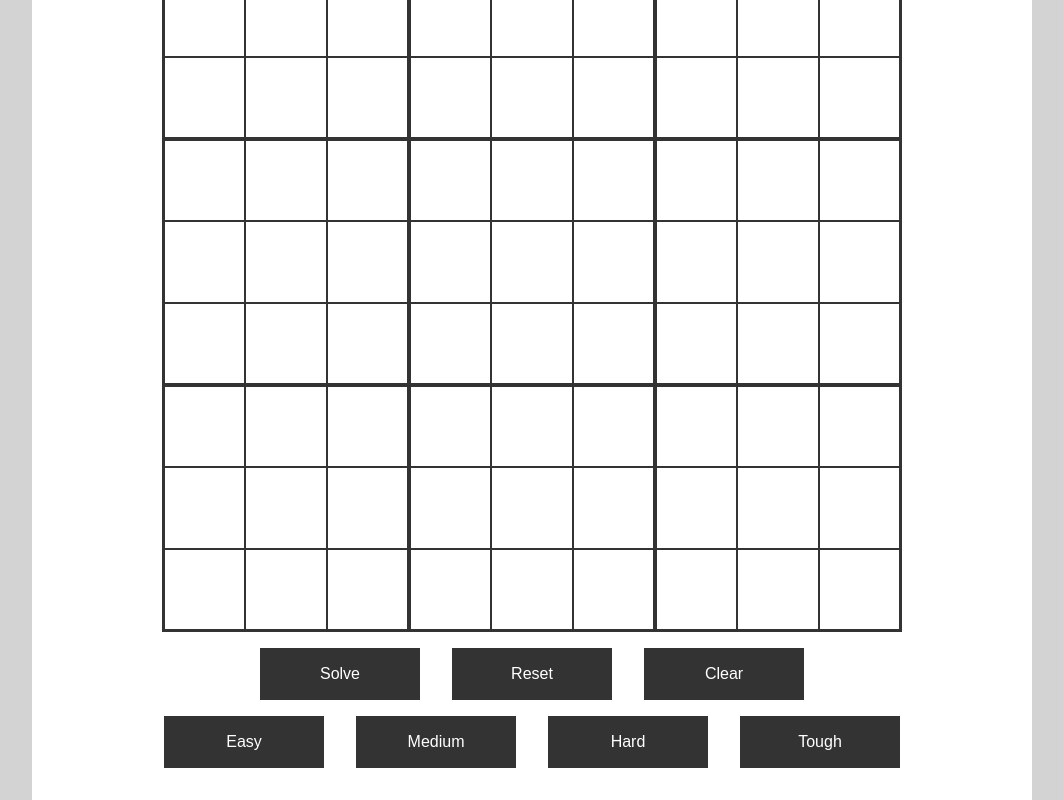
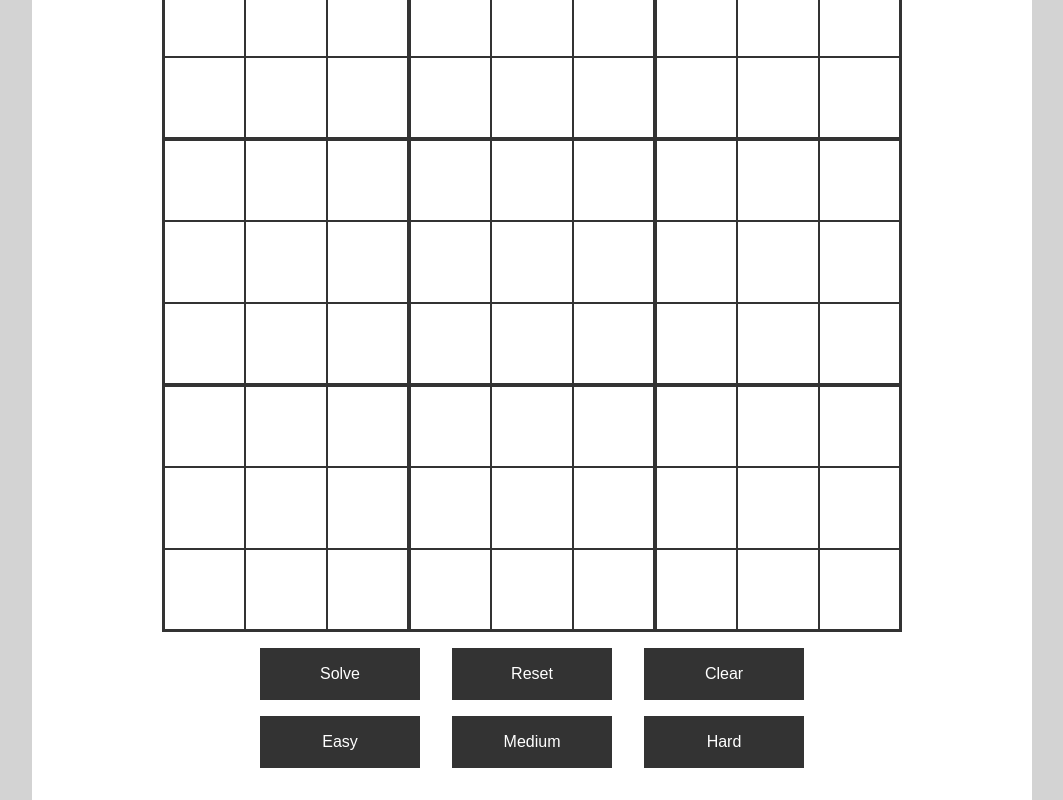
Before and after one commit to MomomeYeah/react-sudocool, a React (Create React App) app: page / in a window 1280 px wide. Shown: the part 200-1000 px from the top of the page, without its empty margins (108-1171 px from the left). Built offline with nearby package versions, Linux system fonts and the light colour scheme; the HTML template or start-up script is replaced by a standard one.

Commit message:
Minor cleanup, and get rid of "tough" puzzle

```diff
--- a/src/App.css
+++ b/src/App.css
@@ -103,7 +103,7 @@ div.sudocool-table {
     /* dark background to serve as grid lines */
     background-color: var(--color-dark);
 
-    /* set up grid container with 9 rows / columns */
+    /* set up grid container with rows / columns */
     display: grid;
     grid-template-columns: repeat(3, 1fr);
     grid-template-rows: repeat(3, 1fr);
--- a/src/App.tsx
+++ b/src/App.tsx
@@ -186,11 +186,6 @@ export default function App() {
         populateBoard(squareArray);
     }
 
-    function populateTough() {
-        const squareArray = ['', '', '', '', '3', '', '', '', '7', '', '', '8', '4', '', '', '', '2', '', '', '', '', '', '', '5', '4', '', '', '', '', '2', '', '4', '', '', '', '6', '', '', '1', '', '7', '', '5', '', '', '7', '', '', '', '8', '', '1', '', '', '', '', '1', '7', '', '', '', '', '', '', '4', '', '', '', '9', '3', '', '', '9', '', '', '', '2', '', '', '', ''];
-        populateBoard(squareArray);
-    }
-
     return (
         <div className="sudocool-container">
             <SudoCoolBoard
@@ -208,7 +203,6 @@ export default function App() {
                 <input type="button" value="Easy" className="button" onClick={populateEasy}/>
                 <input type="button" value="Medium" className="button" onClick={populateMedium}/>
                 <input type="button" value="Hard" className="button" onClick={populateHard}/>
-                <input type="button" value="Tough" className="button" onClick={populateTough}/>
             </div>
         </div>
     );
--- a/src/solver/solver.ts
+++ b/src/solver/solver.ts
@@ -19,7 +19,6 @@ export class Solver {
                 // the following help for hard / tough puzzles
                 || this.candidateLine()
                 || this.nakedTuples()
-            // found = this.doublePair()
         }
     }
 
```
Also changed, not shown: 1 other file (tests, documents, lock files or other folders).
